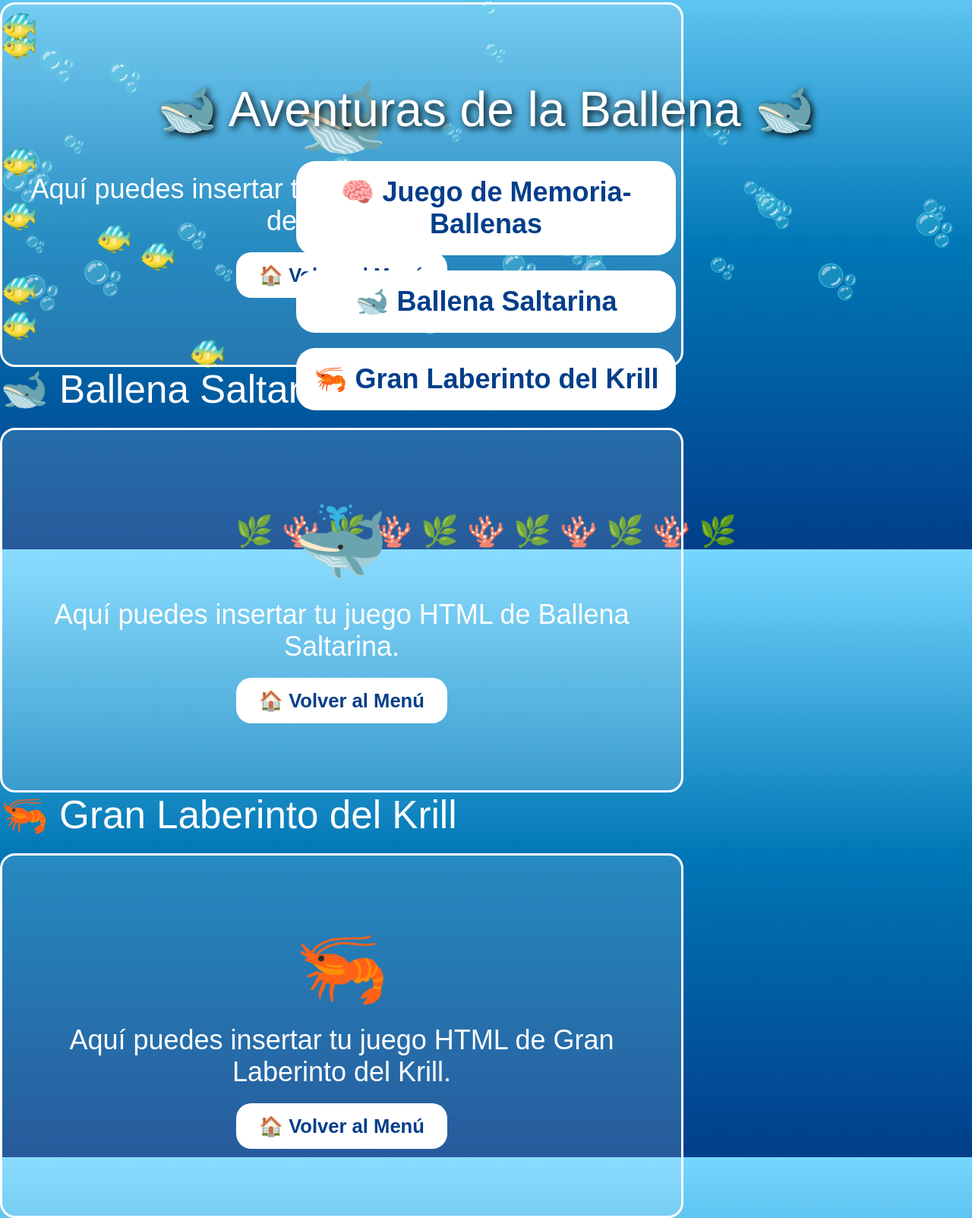
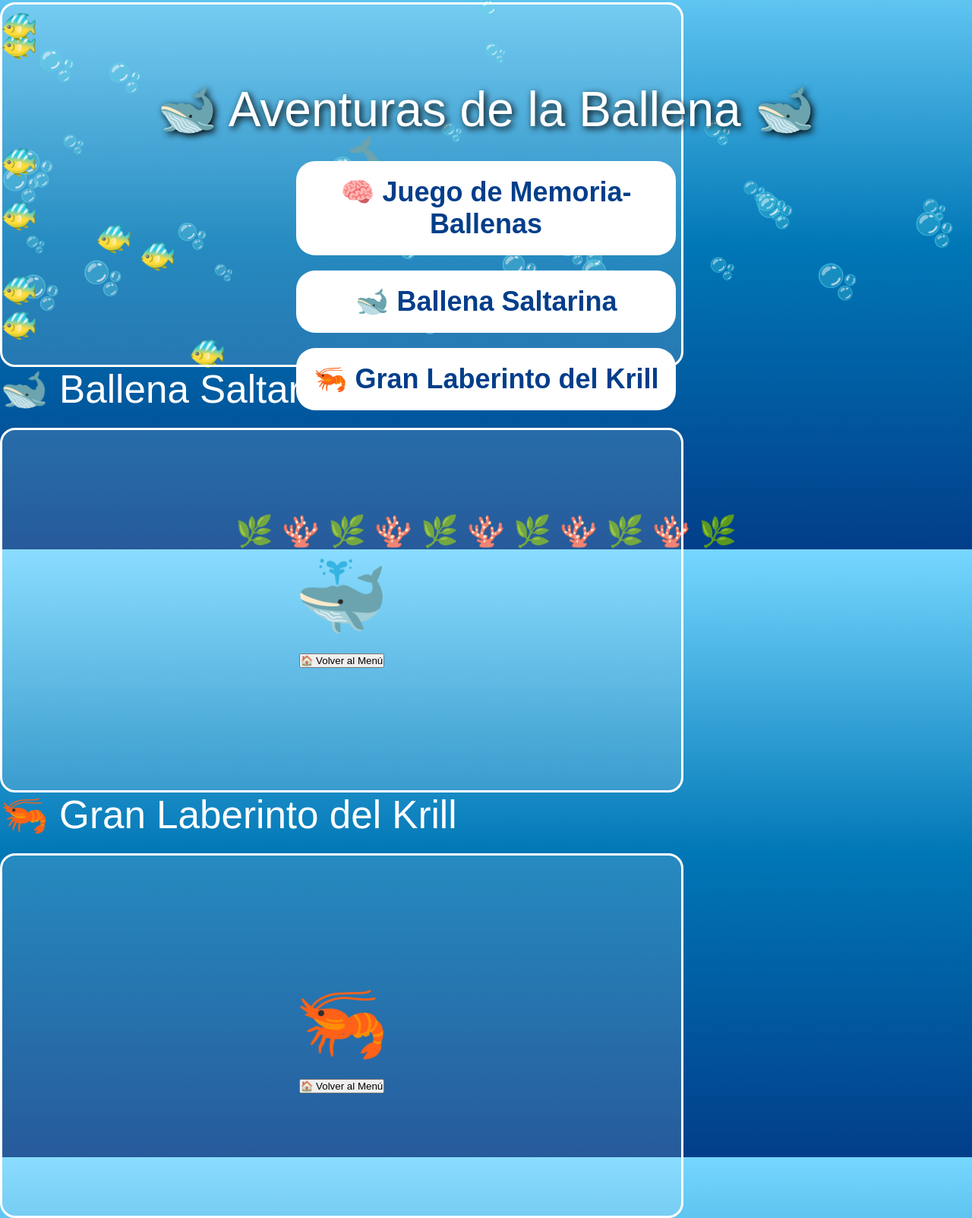
Before and after one commit to katia-codes/Aventuras-de-la-Ballena-V2, a plain HTML site: page index.html in a window 1280 px wide. Shown: the part 77-1680 px from the top of the page at 76% size. Drawn offline with Linux system fonts and the light colour scheme.

Commit message:
Update index.html

```diff
--- a/index.html
+++ b/index.html
@@ -201,15 +201,9 @@ margin-bottom:15px;
 
 <div class="whale">🐋</div>
 
-<p>
-Aquí puedes insertar tu juego HTML
-de Memorama de Ballenas.
-</p>
-
-<button class="home-btn" onclick="goHome()">
+<button onclick="window.location.href='./index.html'">
 🏠 Volver al Menú
 </button>
-
 </div>
 
 </div>
@@ -224,12 +218,7 @@ de Memorama de Ballenas.
 
 <div class="whale">🐳</div>
 
-<p>
-Aquí puedes insertar tu juego HTML
-de Ballena Saltarina.
-</p>
-
-<button class="home-btn" onclick="goHome()">
+<button onclick="window.location.href='./index.html'">
 🏠 Volver al Menú
 </button>
 
@@ -249,12 +238,7 @@ de Ballena Saltarina.
 
 <div class="whale">🦐</div>
 
-<p>
-Aquí puedes insertar tu juego HTML
-de Gran Laberinto del Krill.
-</p>
-
-<button class="home-btn" onclick="goHome()">
+<button onclick="window.location.href='./index.html'">
 🏠 Volver al Menú
 </button>
 
```
